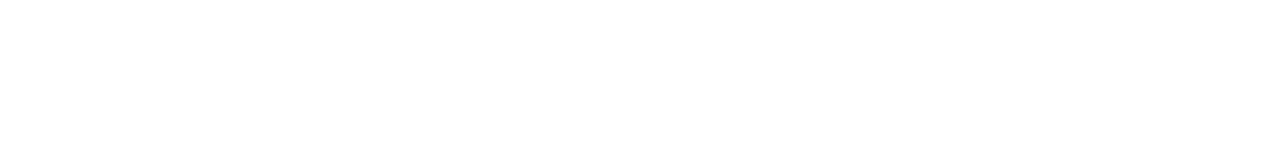
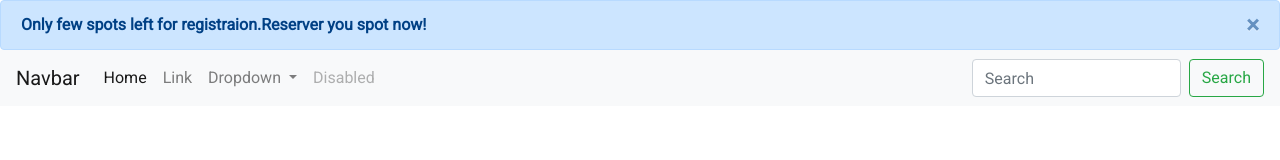
Before and after one commit to ElyasAnwer/eCommerce-Boostrap-Project, a website: page index.html in a window 1280 px wide. Drawn offline with nearby package versions, Linux system fonts and the light colour scheme.

Commit message:
npm config add dependencies , bootstrap component added  to index.html

```diff
--- /dev/null
+++ b/css/style.scss
@@ -0,0 +1,11 @@
+$font-family: 'Roboto', sans-serif;
+$font-family2: 'Garamond', serif;
+
+
+body{
+    font-family: $font-family;
+}
+
+h1 {
+    font-family: $font-family2;
+}
--- a/index.html
+++ b/index.html
@@ -5,11 +5,69 @@
     <meta charset="UTF-8">
     <meta http-equiv="X-UA-Compatible" content="IE=edge">
     <meta name="viewport" content="width=device-width, initial-scale=1.0">
+
+    <link rel="stylesheet" href="node_modules/bootstrap/dist/css/bootstrap.min.css">
+    <link rel="stylesheet" href="node_modules/font-awesome/css/font-awesome.min.css">
+    <link rel="stylesheet" href="node_modules/bootstrap-social/bootstrap-social.css">
+    <link rel="stylesheet" href="css/style.css">
+
+    <link href="https://fonts.googleapis.com/css2?family=Roboto:wght@100;400&display=swap" rel="stylesheet">
     <title>eCommerce Site Project</title>
 </head>
 
 <body>
 
+    <div class="alert alert-primary alert-dismissible fade show m-0" role="alert">
+        <strong>Only few spots left for registraion.Reserver you spot now!</strong>
+        <button type="button" class="close" data-dismiss="alert" aria-label="Close">
+            <span aria-hidden="true">&times;</span>
+        </button>
+    </div>
+
+    <header>
+
+        <nav class="navbar navbar-expand-lg navbar-light bg-light">
+            <a class="navbar-brand" href="#">Navbar</a>
+            <button class="navbar-toggler" type="button" data-toggle="collapse" data-target="#navbarSupportedContent" aria-controls="navbarSupportedContent" aria-expanded="false" aria-label="Toggle navigation">
+              <span class="navbar-toggler-icon"></span>
+            </button>
+
+            <div class="collapse navbar-collapse" id="navbarSupportedContent">
+              <ul class="navbar-nav mr-auto">
+                <li class="nav-item active">
+                  <a class="nav-link" href="#">Home <span class="sr-only">(current)</span></a>
+                </li>
+                <li class="nav-item">
+                  <a class="nav-link" href="#">Link</a>
+                </li>
+                <li class="nav-item dropdown">
+                  <a class="nav-link dropdown-toggle" href="#" id="navbarDropdown" role="button" data-toggle="dropdown" aria-haspopup="true" aria-expanded="false">
+                    Dropdown
+                  </a>
+                  <div class="dropdown-menu" aria-labelledby="navbarDropdown">
+                    <a class="dropdown-item" href="#">Action</a>
+                    <a class="dropdown-item" href="#">Another action</a>
+                    <div class="dropdown-divider"></div>
+                    <a class="dropdown-item" href="#">Something else here</a>
+                  </div>
+                </li>
+                <li class="nav-item">
+                  <a class="nav-link disabled" href="#" tabindex="-1" aria-disabled="true">Disabled</a>
+                </li>
+              </ul>
+              <form class="form-inline my-2 my-lg-0">
+                <input class="form-control mr-sm-2" type="search" placeholder="Search" aria-label="Search">
+                <button class="btn btn-outline-success my-2 my-sm-0" type="submit">Search</button>
+              </form>
+            </div>
+          </nav>
+
+    </header>
+
+
+    <script src="node_modules/jquery/dist/jquery.slim.min.js"></script>
+    <script src="node_modules/popper.js/dist/umd/popper.min.js"></script>
+    <script src="node_modules/bootstrap/dist/js/bootstrap.min.js"></script>
 </body>
 
 </html>
```
Also changed, not shown: package.json (added, +51 -0 lines), css/style.css (added), 1 other file.
